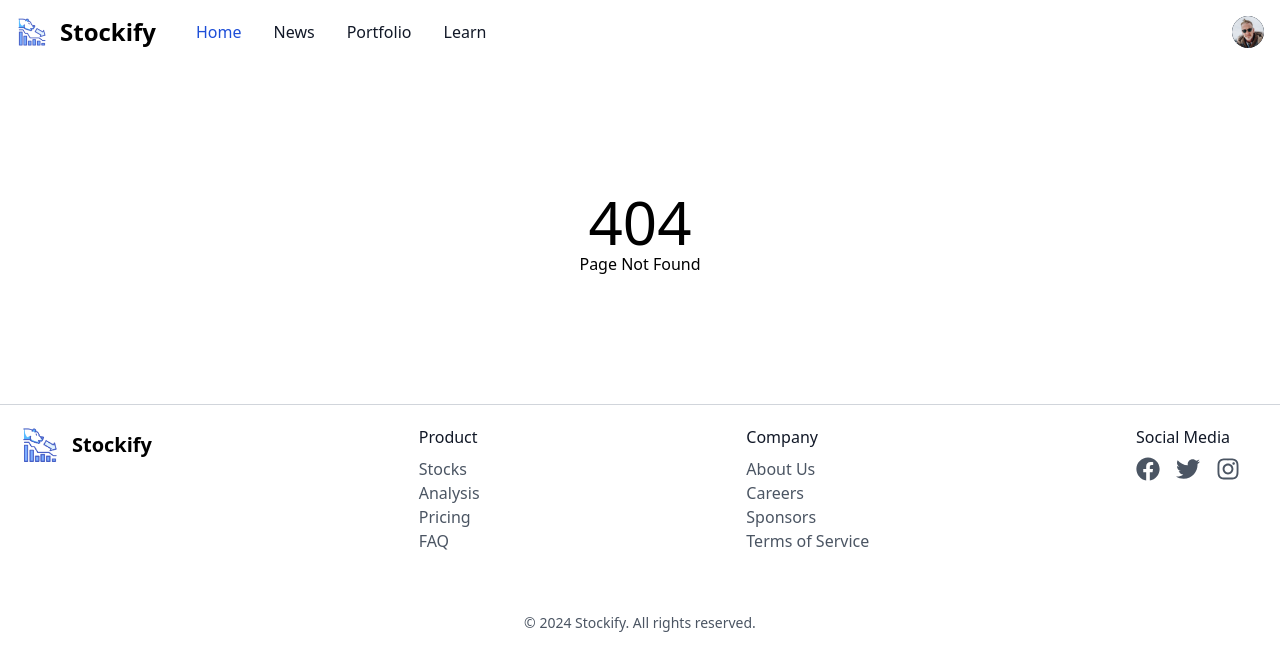
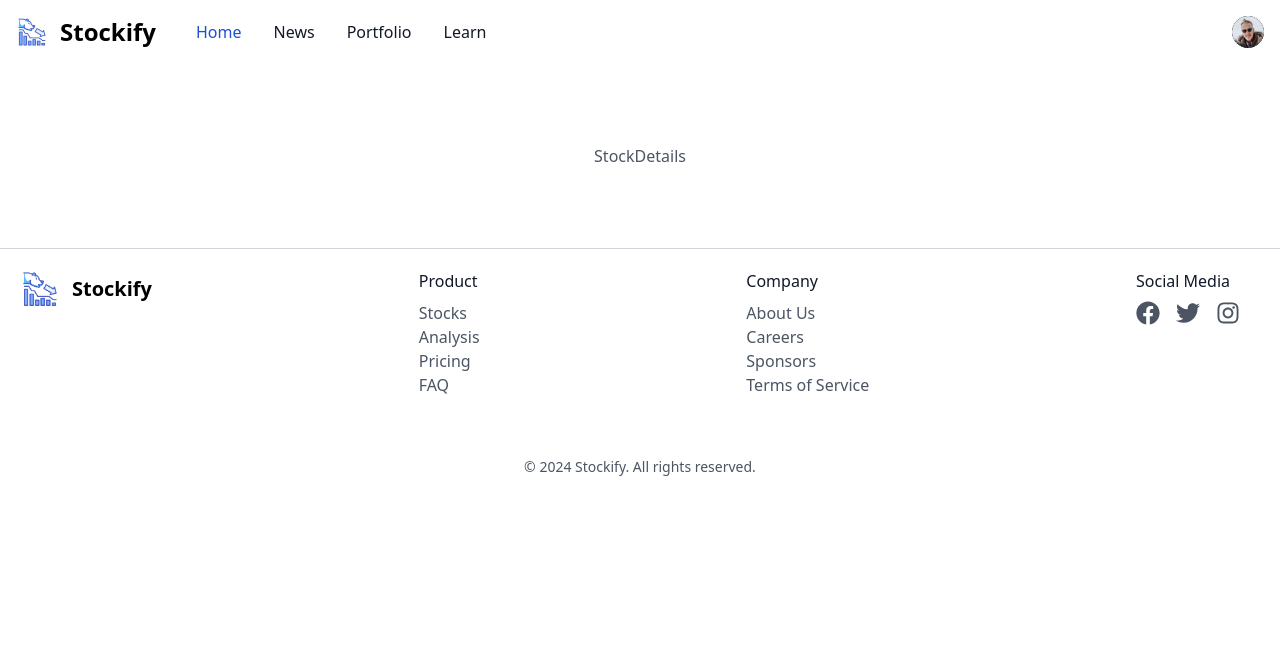
Before and after one commit to huiern214/Stockify, a React (Create React App) app in the folder client/: page /stocks/1 in a window 1280 px wide. Shown: the top 670 px of the page. Built offline with nearby package versions, Linux system fonts and the light colour scheme.

Commit message:
Modified

```diff
--- a/client/src/App.js
+++ b/client/src/App.js
@@ -7,6 +7,7 @@ import Footer from './components/Footer';
 import Login from './pages/Login';
 import Register from './pages/Register';
 import Home from './pages/Home';
+import StockDetails from './pages/StockDetails';
 import News from './pages/News';
 import Portfolio from './pages/Portfolio';
 import Learn from './pages/Learn';
@@ -25,6 +26,7 @@ function App() {
 
           <Route element={<WithNavbar />}>
             <Route path="/" element={<Home />} />
+            <Route path="/stocks/:stockId" element={<StockDetails />} />
             <Route path="/news" element={<News />} />
             <Route path="/portfolio" element={<Portfolio />} />
             <Route path="/learn" element={<Learn />} />
--- /dev/null
+++ b/client/src/pages/StockDetails.js
@@ -0,0 +1,11 @@
+import React from 'react'
+
+const StockDetails = () => {
+  return (
+      <div className="bg-white-100 text-gray-600 body-font w-full text-center mt-20 mb-20">
+          StockDetails
+      </div>
+  )
+}
+
+export default StockDetails
```
